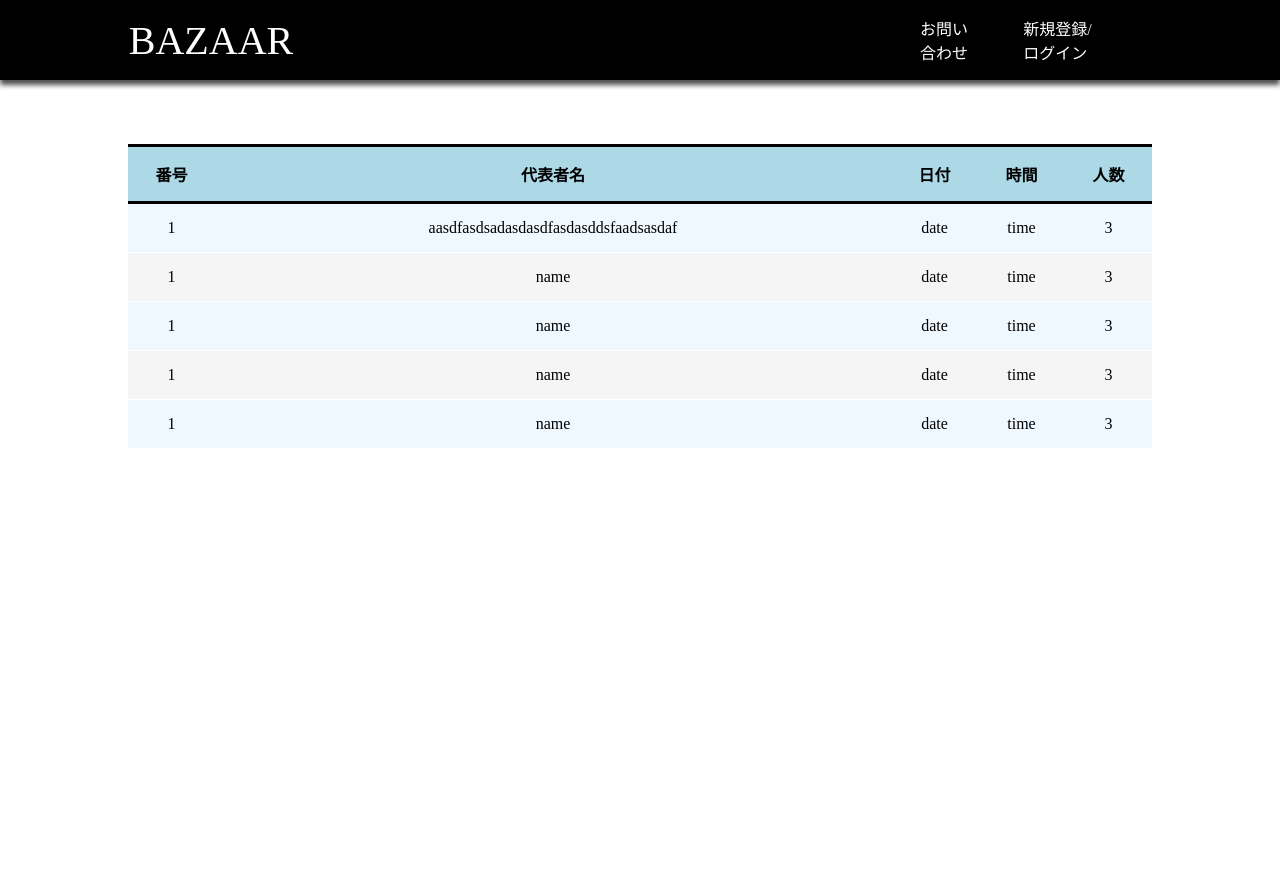
After one commit to YOLO-koki/BAZZAR_C_by_nakashima, a Django app: page /comp/reservation_list/ in a window 1280 px wide. The commit adds this page. Run offline with Django 4.2, Linux system fonts and the light colour scheme.

Commit message:
テンプレートをある程度作った

```diff
--- a/bazaar/comp/urls.py
+++ b/bazaar/comp/urls.py
@@ -7,6 +7,8 @@ from .views import (
     CompResetPasswordView,
     CompUpdatePasswordView,
     CompMypageView,
+    CompReservationListView,
+    CompReservationDetailView,
 )
 app_name = 'comp'
 urlpatterns = [
@@ -17,4 +19,6 @@ urlpatterns = [
     path('send_url/', CompSendURLView.as_view(), name='send_url'),  # URL送信案内
     path('reset_password/', CompResetPasswordView.as_view(), name='reset_password'),  # パスワードリセットURL送信
     path('update_password/', CompUpdatePasswordView.as_view(), name='update_password'),  # パスワード更新
+    path('reservation_list/', CompReservationListView.as_view(), name='reservation_list'),  # 予約一覧
+    path('reservation_detail/', CompReservationDetailView.as_view(), name='reservation_detail'),  # 予約詳細
 ]
--- a/bazaar/comp/views/__init__.py
+++ b/bazaar/comp/views/__init__.py
@@ -5,3 +5,5 @@ from .comp_send_url_view import CompSendURLView
 from .comp_reset_password import CompResetPasswordView
 from .comp_update_password_view import CompUpdatePasswordView
 from .comp_mypage_views import CompMypageView
+from .comp_reservation_list_view import CompReservationListView
+from .comp_reservation_detail_view import CompReservationDetailView
--- /dev/null
+++ b/bazaar/comp/views/comp_reservation_detail_view.py
@@ -0,0 +1,4 @@
+from django.views.generic import TemplateView
+
+class CompReservationDetailView(TemplateView):
+    template_name: str = 'comp/bo_reservation_detail.html'
--- /dev/null
+++ b/bazaar/comp/views/comp_reservation_list_view.py
@@ -0,0 +1,4 @@
+from django.views.generic import TemplateView
+
+class CompReservationListView(TemplateView):
+    template_name: str = 'comp/bo_reservation_list.html'
--- a/bazaar/static/css/comp/style_bo_check_registed_info.css
+++ b/bazaar/static/css/comp/style_bo_check_registed_info.css
@@ -1,6 +1,7 @@
 .main {
     padding-top: 10vh;
-    background-color: palegoldenrod;
+    /* background-color: palegoldenrod; */
+    background-color: white;
 }
 
 .signup {
--- a/bazaar/static/css/comp/style_bo_mypage.css
+++ b/bazaar/static/css/comp/style_bo_mypage.css
@@ -2,7 +2,7 @@
 .main {
     padding-top: 20vh;
     height: 100vh;
-    background-color: palegoldenrod;
+    /* background-color: palegoldenrod; */
 }
 
 .welcome {
--- /dev/null
+++ b/bazaar/static/css/comp/style_bo_reservation_list.css
@@ -0,0 +1,70 @@
+.main {
+    padding-top: 10vh;
+    /* background-color: palegoldenrod; */
+}
+
+.list_area {
+    /* border: solid 2px blue; */
+    padding-top: 5%;
+    margin: 0 auto;
+    text-align: center;
+    width: 80vw;
+    min-height: 100%;
+}
+
+.list {
+    width: 100%;
+    border-collapse: collapse;
+    border-spacing: 0;
+}
+
+/* .list tr:nth-child(even) {
+    background-color: aliceblue;
+}
+
+.list tr:nth-child(odd) {
+    background-color: whitesmoke;
+} */
+
+.list tr:nth-of-type(n+2) {
+    cursor: pointer;
+    /* border-bottom: solid 1px black; */
+}
+
+.list tr:nth-of-type(n+2):nth-child(even) {
+    background-color: aliceblue;
+    border-bottom: solid 0.5px white;
+    border-top: solid 0.5px white;
+}
+
+.list tr:nth-of-type(n+2):nth-child(odd) {
+    background-color: whitesmoke;
+    border-bottom: solid 0.5px white;
+    border-top: solid 0.5px white;
+}
+
+.list tr:nth-of-type(n+2):hover {
+    background-color: lightcyan;
+    border-bottom: solid 0.5px red;
+    border-top: solid 1px red;
+}
+
+.list td, .list th {
+    /* width: 25%; */
+    text-align: center;
+    padding: 15px 0;
+    /* border: solid 0.5px black; */
+}
+
+.list tr th {
+    text-align: center;
+    background-color: lightblue;
+    border-bottom: solid 3px #000;
+    border-top: 3px solid #000;
+}
+
+.link {
+    display: block;
+    text-decoration: none;
+    color: black;
+}
--- a/bazaar/static/css/comp/style_bo_reset_password.css
+++ b/bazaar/static/css/comp/style_bo_reset_password.css
@@ -1,6 +1,6 @@
 .main {
     padding-top: 10vh;
-    background-color: palegoldenrod;
+    /* background-color: palegoldenrod; */
     height: 100vh;
 }
 
--- a/bazaar/static/css/comp/style_bo_send_url.css
+++ b/bazaar/static/css/comp/style_bo_send_url.css
@@ -1,6 +1,6 @@
 .main {
     padding-top: 10vh;
-    background-color: palegoldenrod;
+    /* background-color: palegoldenrod; */
     height: 100vh;
 }
 
--- a/bazaar/static/css/comp/style_bo_signup.css
+++ b/bazaar/static/css/comp/style_bo_signup.css
@@ -1,6 +1,6 @@
 .main {
     padding-top: 10vh;
-    background-color: palegoldenrod;
+    /* background-color: palegoldenrod; */
 }
 
 .signup {
--- a/bazaar/static/css/comp/style_bo_update_password.css
+++ b/bazaar/static/css/comp/style_bo_update_password.css
@@ -1,6 +1,6 @@
 .main {
     padding-top: 10vh;
-    background-color: palegoldenrod;
+    /* background-color: palegoldenrod; */
     height: 100vh;
 }
 
--- /dev/null
+++ b/bazaar/templates/comp/bo_reservation_list.html
@@ -0,0 +1,74 @@
+{% extends '../layouts/comp/base.html' %}
+{% load static %}
+
+{% block title %}
+予約一覧
+{% endblock %}
+
+{% block head %}
+<link rel="stylesheet" href="{% static 'css\comp\style_bo_reservation_list.css' %}">
+{% endblock %}
+
+{% block contents %}
+<main>
+    <div class="main">
+        <div class="list_area">
+            <table class="list">
+                <tr>
+                    <th>番号</th>
+                    <th>代表者名</th>
+                    <th>日付</th>
+                    <th>時間</th>
+                    <th>人数</th>
+                </tr>
+
+                <tr>
+                    <td><a href="{% url 'comp:reservation_detail' %}" class="link">1</a></td>
+                    <td><a href="{% url 'comp:reservation_detail' %}"
+                            class="link">aasdfasdsadasdasdfasdasddsfaadsasdaf</a></td>
+                    <td><a href="{% url 'comp:reservation_detail' %}" class="link">date</a></td>
+                    <td><a href="{% url 'comp:reservation_detail' %}" class="link">time</a></td>
+                    <td><a href="{% url 'comp:reservation_detail' %}" class="link">3</a></td>
+                </tr>
+
+                <tr>
+                    <td><a href="{% url 'comp:reservation_detail' %}" class="link">1</a></td>
+                    <td><a href="{% url 'comp:reservation_detail' %}" class="link">name</a></td>
+                    <td><a href="{% url 'comp:reservation_detail' %}" class="link">date</a></td>
+                    <td><a href="{% url 'comp:reservation_detail' %}" class="link">time</a></td>
+                    <td><a href="{% url 'comp:reservation_detail' %}" class="link">3</a></td>
+                </tr>
+
+                <tr>
+                    <td><a href="{% url 'comp:reservation_detail' %}" class="link">1</a></td>
+                    <td><a href="{% url 'comp:reservation_detail' %}" class="link">name</a></td>
+                    <td><a href="{% url 'comp:reservation_detail' %}" class="link">date</a></td>
+                    <td><a href="{% url 'comp:reservation_detail' %}" class="link">time</a></td>
+                    <td><a href="{% url 'comp:reservation_detail' %}" class="link">3</a></td>
+                </tr>
+
+                <tr>
+                    <td><a href="{% url 'comp:reservation_detail' %}" class="link">1</a></td>
+                    <td><a href="{% url 'comp:reservation_detail' %}" class="link">name</a></td>
+                    <td><a href="{% url 'comp:reservation_detail' %}" class="link">date</a></td>
+                    <td><a href="{% url 'comp:reservation_detail' %}" class="link">time</a></td>
+                    <td><a href="{% url 'comp:reservation_detail' %}" class="link">3</a></td>
+                </tr>
+
+                <tr>
+                    <td><a href="{% url 'comp:reservation_detail' %}" class="link">1</a></td>
+                    <td><a href="{% url 'comp:reservation_detail' %}" class="link">name</a></td>
+                    <td><a href="{% url 'comp:reservation_detail' %}" class="link">date</a></td>
+                    <td><a href="{% url 'comp:reservation_detail' %}" class="link">time</a></td>
+                    <td><a href="{% url 'comp:reservation_detail' %}" class="link">3</a></td>
+                </tr>
+
+            </table>
+        </div>
+    </div>
+</main>
+{% endblock %}
+
+</body>
+
+</html>
```
Also changed, not shown: bazaar/static/css/comp/style_bo_reservation_detail.css (added, +37 -0 lines), bazaar/templates/comp/bo_reservation_detail.html (added, +53 -0 lines), bazaar/templates/top/co_toppage.html (+55 -21 lines).
